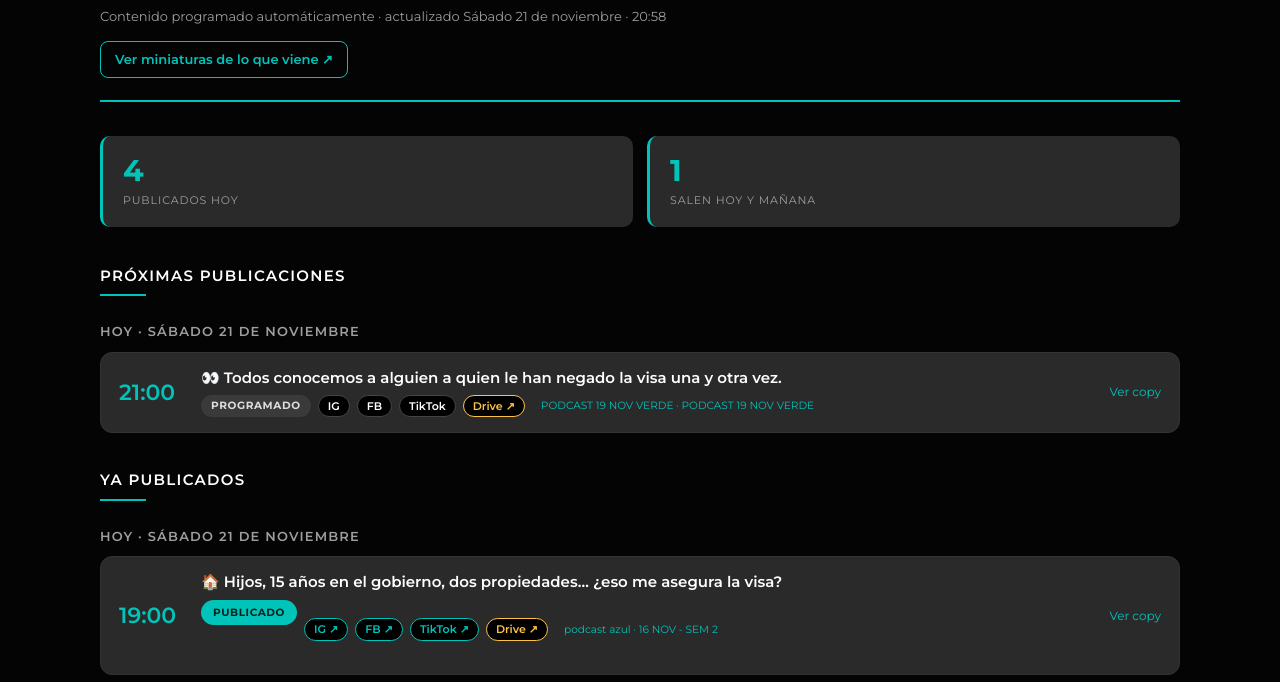
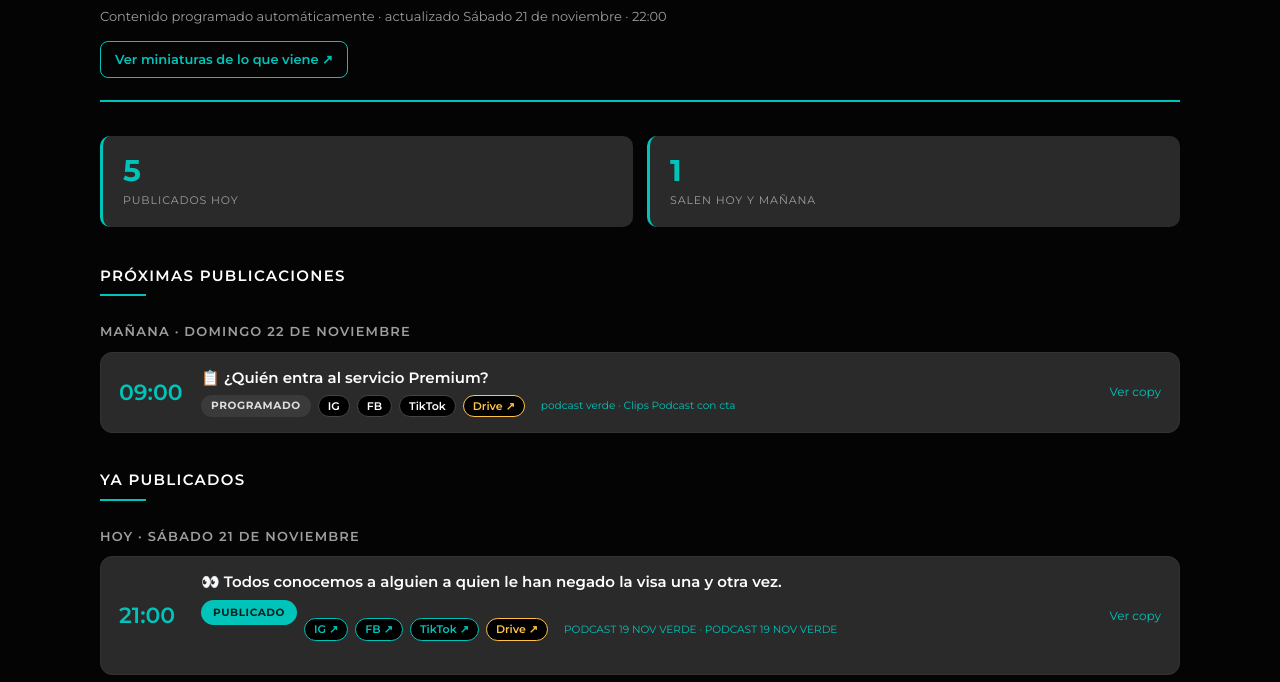
Before and after one commit to alexmikeair-netizen/myvisago-panel, a plain HTML site: page index.html in a window 1280 px wide. Shown: the part 84-766 px from the top of the page. Drawn offline with Linux system fonts and the light colour scheme.

Commit message:
Actualiza el panel de MyVisaGo

```diff
--- a/index.html
+++ b/index.html
@@ -118,13 +118,27 @@ footer{margin-top:48px;padding-top:18px;border-top:1px solid #2A2A2A;
 </style></head><body><div class="wrap">
 <header>
   <div class="logo">MYvisa<span>GO</span></div>
-  <div class="sub">Contenido programado automáticamente · actualizado Sábado 21 de noviembre · 20:58</div>
+  <div class="sub">Contenido programado automáticamente · actualizado Sábado 21 de noviembre · 22:00</div>
   <a class="vermini" href="portadas.html">Ver miniaturas de lo que viene ↗</a>
 </header>
 
-<div class="kpis"><div class="kpi"><div class="n">4</div><div class="l">publicados hoy</div></div><div class="kpi"><div class="n">1</div><div class="l">salen hoy y mañana</div></div></div>
+<div class="kpis"><div class="kpi"><div class="n">5</div><div class="l">publicados hoy</div></div><div class="kpi"><div class="n">1</div><div class="l">salen hoy y mañana</div></div></div>
 <h2>Próximas publicaciones</h2>
-<h3 class="dia">Hoy · Sábado 21 de noviembre</h3><details class="ficha"><summary><span class="hora">21:00</span><span class="cuerpo"><span class="tit">👀 Todos conocemos a alguien a quien le han negado la visa una y otra vez.</span><span class="meta"><span class="sello pen">Programado</span><span class="red">IG</span><span class="red">FB</span><span class="red">TikTok</span><a class="red drive" href="https://drive.google.com/file/d/1vtWdd2Cf9I2l-YXTq4KCauj7XH3KyomI/view" target="_blank" rel="noopener" onclick="event.stopPropagation()">Drive ↗</a><span class="tag">PODCAST 19 NOV VERDE · PODCAST 19 NOV VERDE</span></span></span><span class="flecha">Ver copy</span></summary><div class="copy">👀 Todos conocemos a alguien a quien le han negado la visa una y otra vez.
+<h3 class="dia">Mañana · Domingo 22 de noviembre</h3><details class="ficha"><summary><span class="hora">09:00</span><span class="cuerpo"><span class="tit">📋 ¿Quién entra al servicio Premium?</span><span class="meta"><span class="sello pen">Programado</span><span class="red">IG</span><span class="red">FB</span><span class="red">TikTok</span><a class="red drive" href="https://drive.google.com/file/d/1_HLPAgUj3X9qq95rcUJRTMXNekDfPpCX/view" target="_blank" rel="noopener" onclick="event.stopPropagation()">Drive ↗</a><span class="tag">podcast verde · Clips Podcast con cta</span></span></span><span class="flecha">Ver copy</span></summary><div class="copy">📋 ¿Quién entra al servicio Premium?
+
+✅ Solicitantes de primera vez
+✅ Renovaciones que ya no cumplen las características del consulado y tienen que ir a doble cita
+✅ Menores de edad: hoy todos pasan por este servicio
+
+Si tu caso está en esa lista, Premium es el que te toca.
+
+📍 Oficinas en Guadalajara, Morelia, Aguascalientes, León y Querétaro.
+
+MyVisaGo, tu visa sin errores.
+
+#MyVisaGo #VisaAmericana #VisaB1B2 #TramiteDeVisa #PrimeraVez</div></details>
+<h2>Ya publicados</h2>
+<h3 class="dia">Hoy · Sábado 21 de noviembre</h3><details class="ficha"><summary><span class="hora">21:00</span><span class="cuerpo"><span class="tit">👀 Todos conocemos a alguien a quien le han negado la visa una y otra vez.</span><span class="meta"><span class="sello ok">Publicado</span><a class="red" href="https://www.instagram.com/reel/DgByyQXBHEg/" target="_blank" rel="noopener" onclick="event.stopPropagation()">IG ↗</a><a class="red" href="https://www.facebook.com/reel/2297940824110173/" target="_blank" rel="noopener" onclick="event.stopPropagation()">FB ↗</a><a class="red" href="https://www.tiktok.com/@myvisago/video/7710827083835952436" target="_blank" rel="noopener" onclick="event.stopPropagation()">TikTok ↗</a><a class="red drive" href="https://drive.google.com/file/d/1vtWdd2Cf9I2l-YXTq4KCauj7XH3KyomI/view" target="_blank" rel="noopener" onclick="event.stopPropagation()">Drive ↗</a><span class="tag">PODCAST 19 NOV VERDE · PODCAST 19 NOV VERDE</span></span></span><span class="flecha">Ver copy</span></summary><div class="copy">👀 Todos conocemos a alguien a quien le han negado la visa una y otra vez.
 
 Y sí, hablamos de Jair.
 
@@ -136,9 +150,7 @@ Y sí, hablamos de Jair.
 
 MyVisaGo, tu visa sin errores.
 
-#MyVisaGo #VisaNegada #VisaAmericana #SegundaOportunidad #TramiteDeVisa</div></details>
-<h2>Ya publicados</h2>
-<h3 class="dia">Hoy · Sábado 21 de noviembre</h3><details class="ficha"><summary><span class="hora">19:00</span><span class="cuerpo"><span class="tit">🏠 Hijos, 15 años en el gobierno, dos propiedades… ¿eso me asegura la visa?</span><span class="meta"><span class="sello ok">Publicado</span><a class="red" href="https://www.instagram.com/reel/DgBl9tdo-_p/" target="_blank" rel="noopener" onclick="event.stopPropagation()">IG ↗</a><a class="red" href="https://www.facebook.com/reel/1458366119829589/" target="_blank" rel="noopener" onclick="event.stopPropagation()">FB ↗</a><a class="red" href="https://www.tiktok.com/@myvisago/video/7710796340791495954" target="_blank" rel="noopener" onclick="event.stopPropagation()">TikTok ↗</a><a class="red drive" href="https://drive.google.com/file/d/1X4FV77Ee0CclgqplXKWz4I2sF71CSHxj/view" target="_blank" rel="noopener" onclick="event.stopPropagation()">Drive ↗</a><span class="tag">podcast azul · 16 NOV - SEM 2</span></span></span><span class="flecha">Ver copy</span></summary><div class="copy">🏠 Hijos, 15 años en el gobierno, dos propiedades… ¿eso me asegura la visa?
+#MyVisaGo #VisaNegada #VisaAmericana #SegundaOportunidad #TramiteDeVisa</div></details><details class="ficha"><summary><span class="hora">19:00</span><span class="cuerpo"><span class="tit">🏠 Hijos, 15 años en el gobierno, dos propiedades… ¿eso me asegura la visa?</span><span class="meta"><span class="sello ok">Publicado</span><a class="red" href="https://www.instagram.com/reel/DgBl9tdo-_p/" target="_blank" rel="noopener" onclick="event.stopPropagation()">IG ↗</a><a class="red" href="https://www.facebook.com/reel/1458366119829589/" target="_blank" rel="noopener" onclick="event.stopPropagation()">FB ↗</a><a class="red" href="https://www.tiktok.com/@myvisago/video/7710796340791495954" target="_blank" rel="noopener" onclick="event.stopPropagation()">TikTok ↗</a><a class="red drive" href="https://drive.google.com/file/d/1X4FV77Ee0CclgqplXKWz4I2sF71CSHxj/view" target="_blank" rel="noopener" onclick="event.stopPropagation()">Drive ↗</a><span class="tag">podcast azul · 16 NOV - SEM 2</span></span></span><span class="flecha">Ver copy</span></summary><div class="copy">🏠 Hijos, 15 años en el gobierno, dos propiedades… ¿eso me asegura la visa?
 
 No basta con tenerlo. Hay que saber plasmarlo de forma correcta.
 
```
